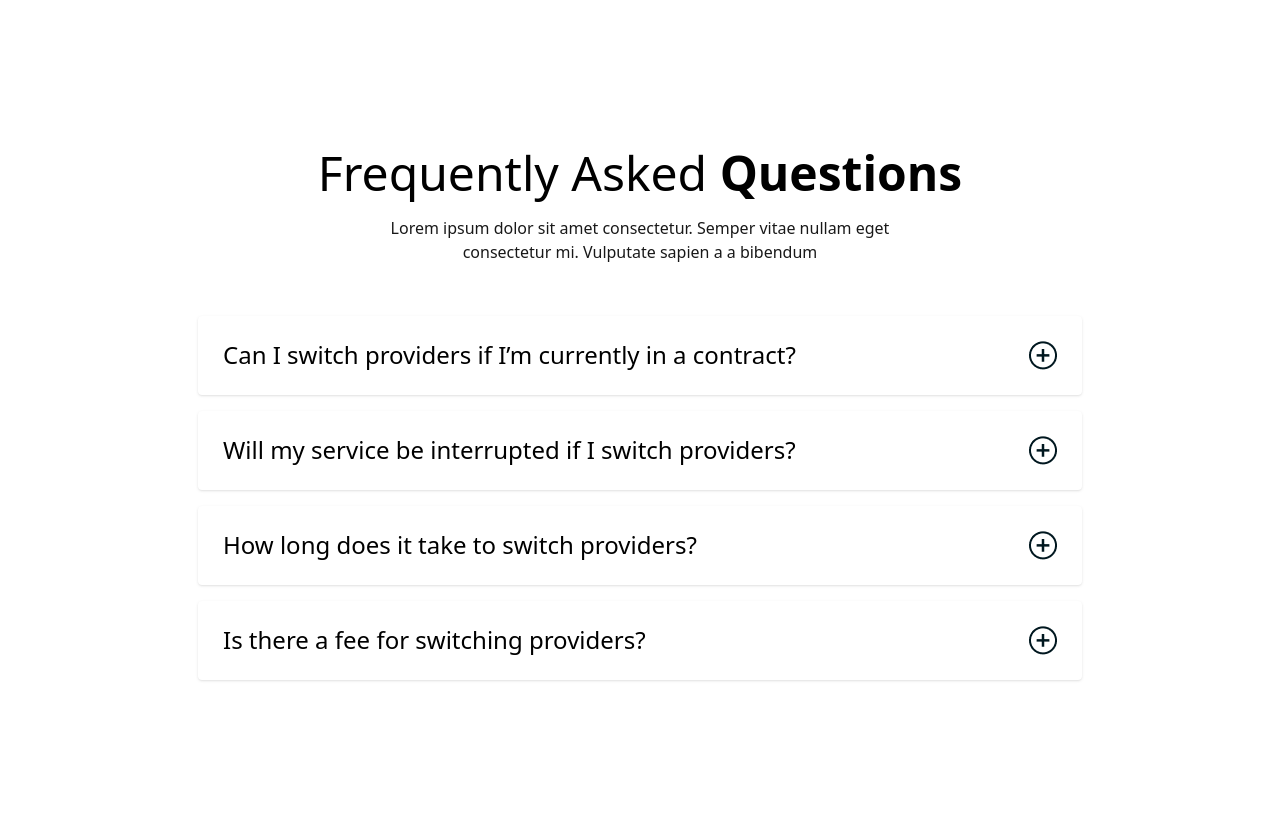
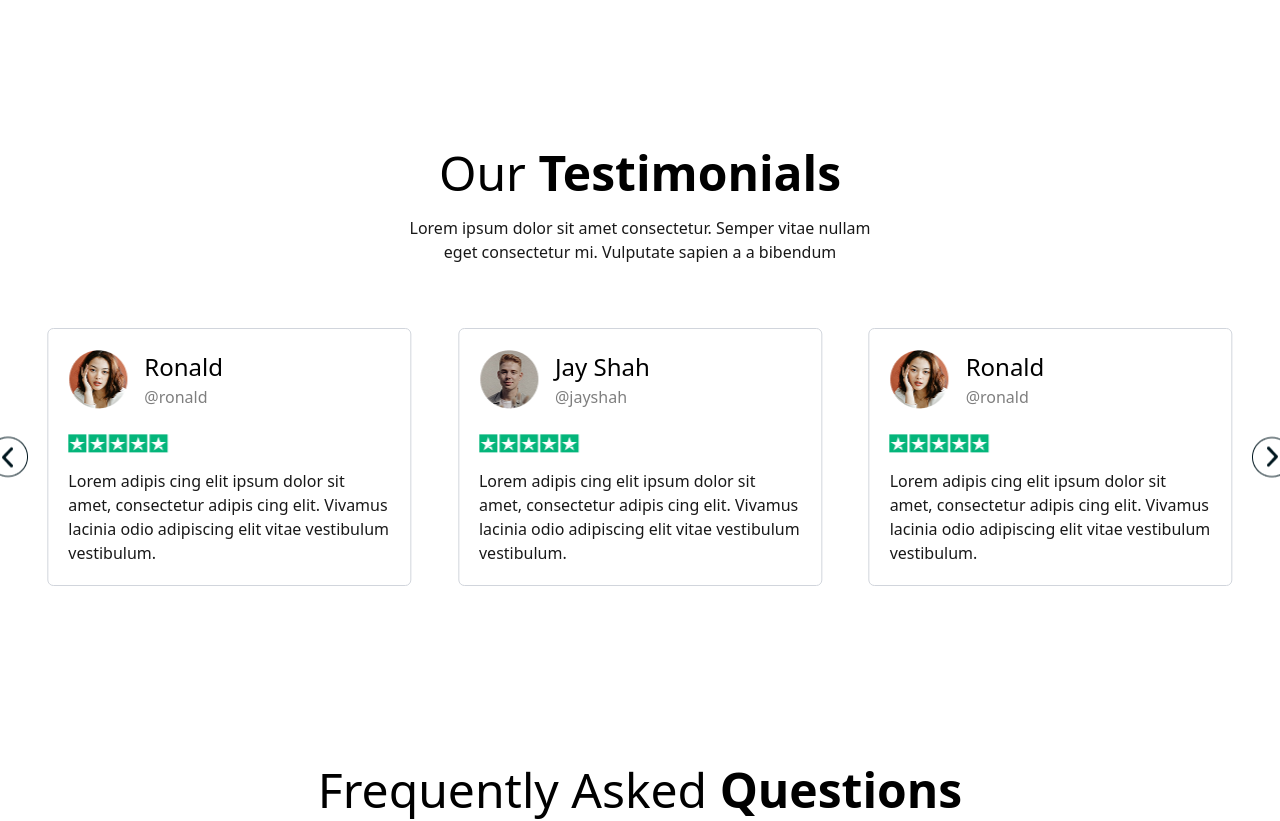
Before and after one commit to khushboo-590/Bill-central, a React (Vite) app: page / in a window 1280 px wide. Shown: the part 4660-5481 px from the top of the page. Built offline with nearby package versions, Linux system fonts and the light colour scheme.

Commit message:
testimonal section

```diff
--- a/src/App.jsx
+++ b/src/App.jsx
@@ -8,7 +8,7 @@ import Accordian from './components/Accordian'
 import Footer from './components/Footer'
 import JoinNews from './components/JoinNews'
 import Utilies from './components/Utilies'
-// import Testimonls from './components/Testimonls'
+import Testimonls from './components/Testimonls'
 import Faq from './components/Faq'
 function App() {
 
@@ -20,7 +20,7 @@ function App() {
       <SwitchSilder />
       <Accordian />
       <Utilies />
-      {/* <Testimonls /> */}
+      <Testimonls />
       <Faq/>
       <JoinNews/>
       <Footer/>
--- a/src/components/Faq.jsx
+++ b/src/components/Faq.jsx
@@ -13,7 +13,7 @@ const Faq = () => {
     };
 
     return (
-        <div className="container max-w-[916px]  mx-auto p-4 ">
+        <div className="container max-w-[916px]  mx-auto p-4 pt-[40px] lg:pt-[162px]">
             <h2 className=" text-4xl md:text-5xl font-normal text-center mb-4 leading-[110%] text-transform: capitalize">
                 Frequently Asked <span className="font-bold">Questions</span>
             </h2>
--- a/src/components/Testimonls.jsx
+++ b/src/components/Testimonls.jsx
@@ -1,49 +1,73 @@
-import React from 'react'
+import React from 'react';
 import { Swiper, SwiperSlide } from 'swiper/react';
 import 'swiper/css';
-import { Navigation } from 'swiper/modules'
-import { silderData } from '../utils/helper'
+import 'swiper/css/navigation';
+import { Navigation, Autoplay } from 'swiper/modules';
+
+import { silderData } from '../utils/helper';
+import left from "../assets/images/png/left.png"
+
 const Testimonls = () => {
   return (
-      <header>
-          <div className=' container max-w-[1240px] mx-auto flex flex-col justify-center items-center'>
-              <h2 className='text-black font-normal text-5xl leading-[110%]'>Our <span className='font-bold'> Testimonials</span></h2>
-        <p className='max-w-[490px] text-black opacity-90 font-normal text-base leading-[150%] pt-4 pb-[64px] text-center'>Lorem ipsum dolor sit amet consectetur. Semper vitae nullam eget consectetur mi. Vulputate sapien a a bibendum</p>
-        <Swiper
-          className=""
-          modules={[Navigation]}
-          spaceBetween={24}
-          slidesPerView={3}
-          // breakpoints={{
-          //   640: { slidesPerView: 3, spaceBetween: 10 },
-          //   320: { slidesPerView: 2, spaceBetween: 10 },
-          // }}
-          onSlideChange={() => console.log('slide change')}
-          onSwiper={(swiper) => console.log(swiper)}
-        >
-        {silderData.map((item, index) => (
-          <SwiperSlide key={index} className='bg-white max-w-[364px] border-1 border-gray-300 p-[20px] rounded-[4px]'>
-            <div className='flex gap-4 items-center'>
-              <img src={item.img}></img>
-              <div className=''>
-                <p className='text-black text-2xl leading-[150%]  font-normal'>{ item.name}</p>
-                <p className='text-black text-base leading-[150%]  font-normal opacity-50'>{ item.post}</p>
-              </div>
+    <header >
+      <div className='container max-w-[1240px] mx-auto flex flex-col justify-center items-center relative p-4'>
+        <h2 className='text-black font-normal text-5xl leading-[110%]'>
+          Our <span className='font-bold'>Testimonials</span>
+        </h2>
+        <p className='max-w-[490px] text-black opacity-90 font-normal text-base leading-[150%] pt-4 pb-[64px] text-center'>
+          Lorem ipsum dolor sit amet consectetur. Semper vitae nullam eget consectetur mi. Vulputate sapien a a bibendum
+        </p>
 
-              </div>
-              <img src={item.group} className='mt-[24px]'></img>
-              <p className='text-black text-base leading-[150%]  font-normal opacity-90 max-w-[384px] mt-[18px]'>{ item.content}</p>
+        <div className="relative w-full max-w-[1240px] mx-auto">
+          <div className="swiper-button-prev-custom absolute -left-4  sm:-left-12 top-1/2 -translate-y-1/2 z-10">
+            <img src={left} alt="prev" />
+          </div>
+
+          <div className="swiper-button-next-custom absolute -right-4 sm:-right-12 top-1/2 -translate-y-1/2 z-10 rotate-180">
+            <img src={left} alt="next"></img>
+            </div>
 
 
-
-           </SwiperSlide>
-
-        ))}
+        <Swiper
+          modules={[Autoplay, Navigation]}
+          navigation={{
+            nextEl: '.swiper-button-next-custom',
+            prevEl: '.swiper-button-prev-custom',
+          }}
+          autoplay={{
+            delay: 3000,
+            disableOnInteraction: false,
+          }}
+          breakpoints={{
+            1024: { slidesPerView: 3, spaceBetween: 24 },
+            640: { slidesPerView: 2, spaceBetween: 16 },
+            320: { slidesPerView: 1, spaceBetween: 12 },
+          }}
+          className="w-full max-w-[1240px] mx-auto"
+        >
+          {silderData.map((item, index) => (
+            <SwiperSlide key={index}>
+              <div className="bg-white border border-gray-300 p-5 rounded-md max-w-[364px] mx-auto">
+                <div className="flex gap-4 items-center">
+                  <img src={item.img} alt="user" />
+                  <div>
+                    <p className="text-black text-2xl leading-[150%] font-normal">{item.name}</p>
+                    <p className="text-black text-base leading-[150%] font-normal opacity-50">{item.post}</p>
+                  </div>
+                </div>
+                <img src={item.group} alt="rating" className="mt-6" />
+                <p className="text-black text-base leading-[150%] font-normal opacity-90 mt-4 text-left">
+                  {item.content}
+                </p>
+              </div>
+            </SwiperSlide>
+          ))}
         </Swiper>
 
-          </div>
+        </div>
+        </div>
     </header>
-  )
-}
+  );
+};
 
-export default Testimonls
+export default Testimonls;
--- a/src/utils/helper.js
+++ b/src/utils/helper.js
@@ -141,7 +141,24 @@ export const silderData = [
         post: "@jayshah",
         group: groupStar,
         content: "Lorem adipis cing elit ipsum dolor sit amet, consectetur adipis cing elit. Vivamus lacinia odio  adipiscing elit vitae vestibulum vestibulum.",
-        },
+    },
+    {
+        img: man1,
+        name: "Ronald",
+        post: "@ronald",
+        group: groupStar,
+        content: "Lorem adipis cing elit ipsum dolor sit amet, consectetur adipis cing elit. Vivamus lacinia odio  adipiscing elit vitae vestibulum vestibulum.",
+    },
+    {
+        img: man1,
+        name: "Ronald",
+        post: "@ronald",
+        group: groupStar,
+        content: "Lorem adipis cing elit ipsum dolor sit amet, consectetur adipis cing elit. Vivamus lacinia odio  adipiscing elit vitae vestibulum vestibulum.",
+    },
+
+
+
 ]
 export const FaqData = [
     {
```
Also changed, not shown: src/assets/images/png/left.png (added), src/index.css (line endings or trailing spaces).
